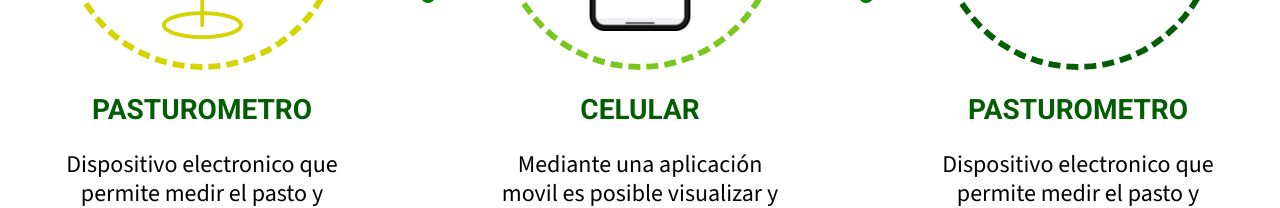
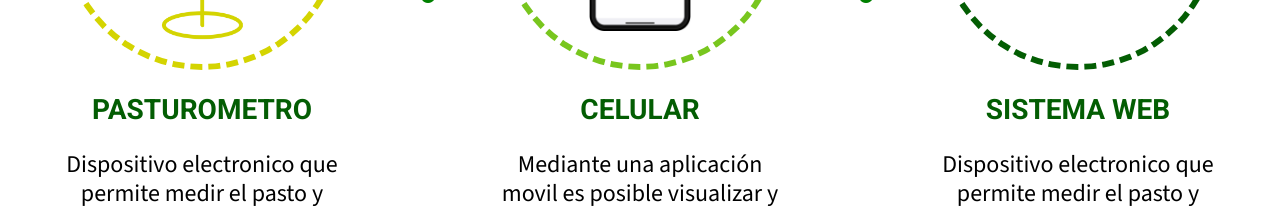
Before and after one commit to TomasMatarazzo/pastech-web, a React (Vite) app: page /pasturometro in a window 1280 px wide. Shown: the part 1282-1490 px from the top of the page. Built offline with nearby package versions, Linux system fonts and the light colour scheme; a web font is replaced by a local one.

Commit message:
Update CirculosStepPasturometro.jsx

```diff
--- a/src/pages/Contenido/CirculosStepPasturometro.jsx
+++ b/src/pages/Contenido/CirculosStepPasturometro.jsx
@@ -40,7 +40,7 @@ const CirculosStepPasturometro = () => {
             <div target="_blank" className='w-[22vw] h-[22vw] max-md:w-[280px] max-md:h-[280px]  border-t-green border-[6px] border-dashed rounded-full flex justify-center items-center'>
                 <img src={monitor} alt="Whatsapp" width = {200} height= {300} className=' max-md:w-[160px] w-[13vw]' />
             </div>
-            <h1 className={` font-bold  leading-8 text-3xl py-6  max-md:text-[32px] text-t-green font-[Roboto]`}>PASTUROMETRO</h1>
+            <h1 className={` font-bold  leading-8 text-3xl py-6  max-md:text-[32px] text-t-green font-[Roboto]`}>SISTEMA WEB</h1>
             <p className = {`  pt-0 pb-16 max-md:pb-4 font text-2xl `}>Dispositivo electronico que permite medir el pasto y georeferenciar la ubicación.</p>
         </div>
     </div>
```
